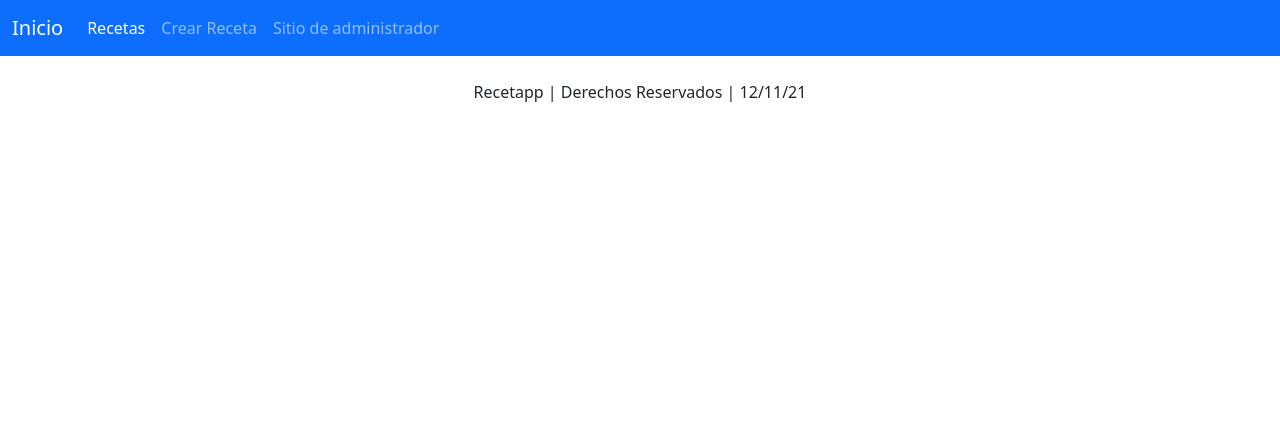
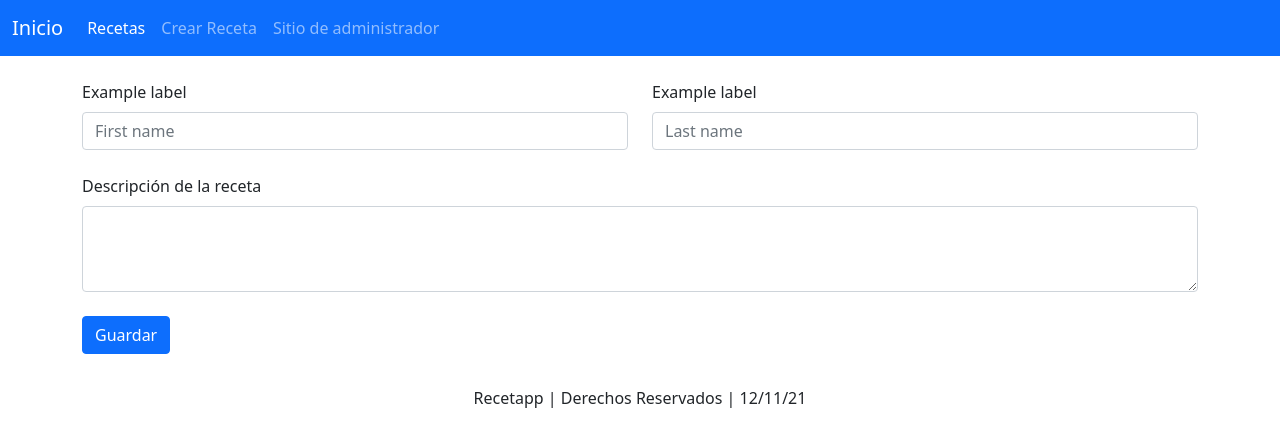
Before and after one commit to Ontos-2021/Recetapp, a Django app: page /crear-receta in a window 1280 px wide. Shown: the top 447 px of the page. Run offline with Django 3.2, Linux system fonts and the light colour scheme.

Commit message:
Implementando un formulario para crear una receta

```diff
--- a/Recetapp/Apps/Recetas/templates/crear_receta.html
+++ b/Recetapp/Apps/Recetas/templates/crear_receta.html
@@ -13,6 +13,29 @@
 
 {% block content %}
 
+    <div class="container">
+        <form method="POST" action="{% url 'recetas:guardar-receta' %}">
 
+            {% csrf_token %}
+
+            <div class="row my-4">
+                <div class="col">
+                    <label for="nombre" class="form-label">Example label</label>
+                    <input type="text" class="form-control" placeholder="First name" aria-label="First name">
+                </div>
+                <div class="col">
+                    <label for="tiempo" class="form-label">Example label</label>
+                    <input type="number" class="form-control" placeholder="Last name" aria-label="Last name">
+                </div>
+            </div>
+            <div class="row my-4">
+                <div class="col">
+                    <label for="descripcion" class="form-label">Descripción de la receta</label>
+                    <textarea class="form-control" id="descripcion" rows="3"></textarea>
+                </div>
+            </div>
+            <button type="submit" class="btn btn-primary">Guardar</button>
+        </form>
+    </div>
 
 {% endblock %}
--- a/Recetapp/Apps/Recetas/urls.py
+++ b/Recetapp/Apps/Recetas/urls.py
@@ -6,5 +6,6 @@ app_name = 'recetas'
 urlpatterns = [
     path('', views.index, name='index'),
     path('recetas/', views.recetas, name='recetas'),
-    path('crear-receta', views.crear_receta, name='crear-receta')
+    path('crear-receta', views.crear_receta, name='crear-receta'),
+    path('guardar_receta', views.guardar_receta, name='guardar-receta')
 ]
--- a/Recetapp/Apps/Recetas/views.py
+++ b/Recetapp/Apps/Recetas/views.py
@@ -1,4 +1,4 @@
-from django.shortcuts import render
+from django.shortcuts import render, redirect
 from Recetapp.Apps.Recetas.models import Receta, RecetaIngrediente
 
 
@@ -18,4 +18,31 @@ def recetas(request):
 
 def crear_receta(request):
 
+
     return render(request, "crear_receta.html")
+
+
+def guardar_receta(request):
+
+    if request.method == "POST":
+
+        nombre = request.POST["nombre"]
+        tiempo = request.POST["tiempo"]
+        # vegano = request.POST["vegano"]
+        descripcion = request.POST["descripcion"]
+
+        print(f"Nombre: {nombre}")
+        print(f"Tiempo: {tiempo}")
+        print(f"Vegano: {vegano}")
+        print(f"Descripcion: {descripcion}")
+
+        receta = Receta(
+            nombre = nombre,
+            tiempo = tiempo,
+            # vegano = vegano,
+            descripcion = descripcion
+        )
+
+        receta.save()
+
+    redirect('recetas:recetas')
```
